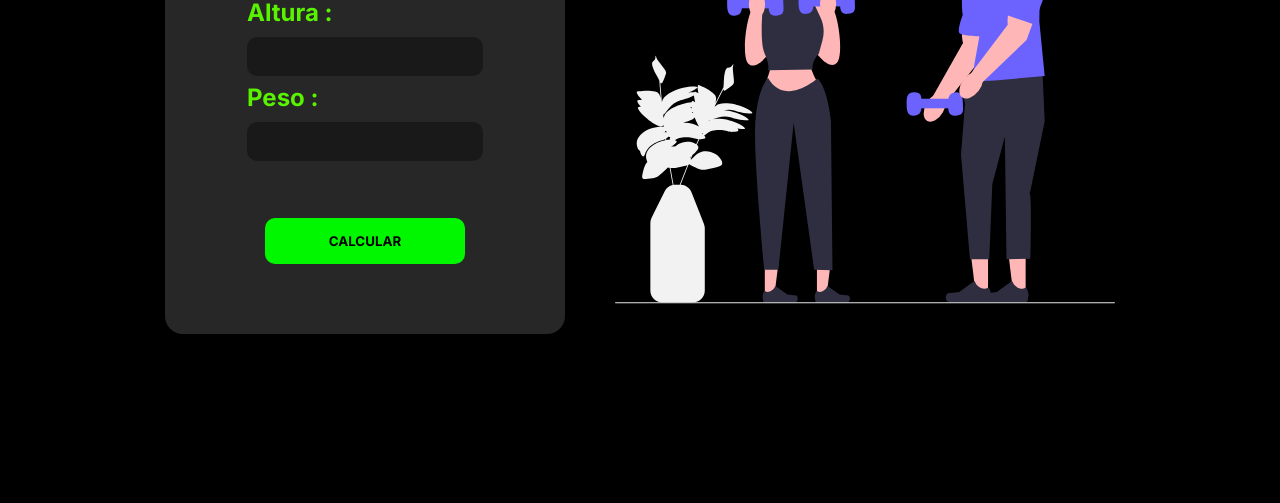
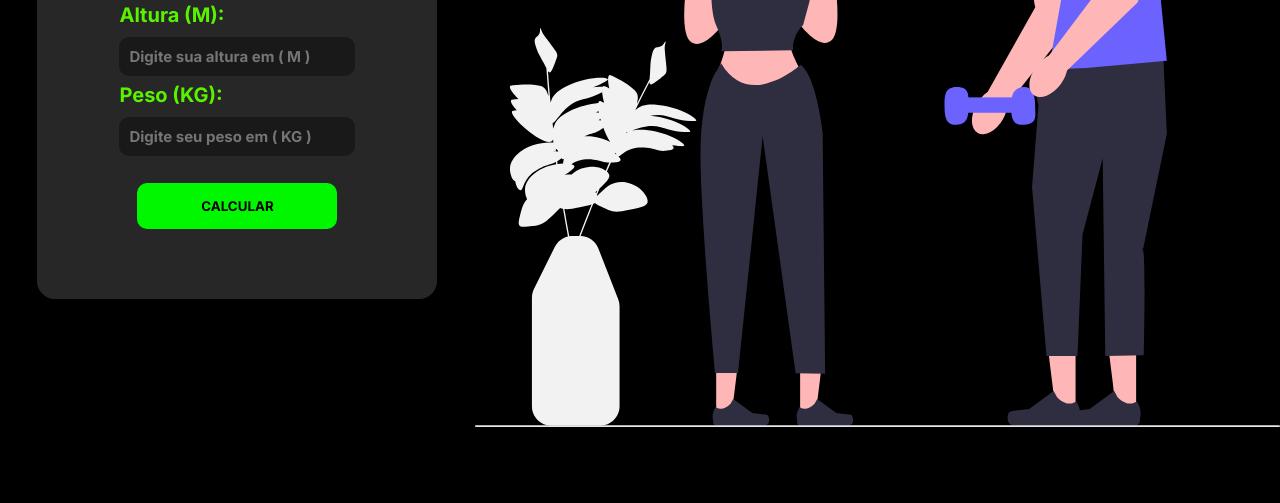
Before and after one commit to AdeilsonDias/Calculadora-IMC-, a plain HTML site: page index.html in a window 1280 px wide. Shown: the part 297-800 px from the top of the page. Drawn offline with Linux system fonts and the light colour scheme.

Commit message:
Calculadora IMC

```diff
--- a/index.html
+++ b/index.html
@@ -19,11 +19,11 @@
 
                 <div class="inputs_">
 
-                    <label for="altura">Altura :</label>
-                    <input type="number" name="Altura" id="altura" >
+                    <label for="altura">Altura (M):</label>
+                    <input type="number" name="Altura" id="altura" placeholder="Digite sua altura em ( M )" >
 
-                    <label for="Peso">Peso :</label>
-                    <input type="number" name="Peso" id="peso" >
+                    <label for="Peso">Peso (KG):</label>
+                    <input type="number" name="Peso" id="peso" placeholder="Digite seu peso em ( KG )">
                 </div>
 
                 <div class="button_edit">
--- a/style.css
+++ b/style.css
@@ -1,10 +1,11 @@
-*{
+* {
     margin: 0;
     padding: 0;
     box-sizing: border-box;
     font-family: "Inter", sans-serif;
     font-optical-sizing: auto;
     font-weight: 700;
+    overflow: hidden;
 }
 
 .container_sections {
@@ -14,56 +15,67 @@
     align-items: center;
     height: 100vh;
     margin: 0 auto;
-    gap: 50px;
+
 }
+
 .img_edição img {
-    width: 500px;
-    height: 500px;
+    max-width: 100%;
+    height: auto;
 }
 
 .container_imc {
-   background-color: rgb(39, 39, 39);
-   border-radius: 18px;
+    background-color: rgb(39, 39, 39);
+    border-radius: 18px;
     display: flex;
     justify-content: center;
     flex-direction: column;
     align-items: center;
     padding: 40px;
-    width: 400px;
+    max-width: 400px;
+    width: 100%;
+    margin: 0 auto;
 }
+
 .text_h1 {
     color: white;
     font-size: 20px;
+}
 
-}
 .text_h1 span {
     color: rgb(0, 247, 0);
-    border-bottom: 1px solid rgb(0, 247, 0) ;
+    border-bottom: 1px solid rgb(0, 247, 0);
 }
-.inputs_{
+
+.inputs_ {
     color: white;
     display: flex;
     flex-direction: column;
     justify-content: center;
-    padding: 50px;
+    padding: 20px;
 }
+
 .inputs_ label {
     margin-bottom: 10px;
-    font-size: 24px;
+    font-size: 20px;
     color: rgb(89, 243, 0);
+
 }
-.inputs_ input {
+
+.inputs_ input{
     padding: 10px;
     border: none;
     outline: none;
     border-radius: 10px;
     margin-bottom: 7px;
-   background-color: rgba(0, 0, 0, 0.356);
-   font-size: 15px;
-   color: white;
+    background-color: rgba(0, 0, 0, 0.356);
+    font-size: 15px;
+    color: white;
 }
-
-.button_edit input{
+input::-webkit-inner-spin-button {
+    -webkit-appearance: none;
+    -moz-appearance: textfield;
+}
+.button_edit input {
     padding: 15px;
     border: none;
     width: 200px;
@@ -71,25 +83,26 @@
     background-color: rgb(0, 247, 0);
     color: rgb(0, 0, 0);
     text-transform: uppercase;
-    font-weight: 800px;
+    font-weight: 800;
     cursor: pointer;
 }
-.result{
+
+.result {
     margin-top: 30px;
     color: rgb(255, 255, 255);
     text-transform: uppercase;
     text-align: center;
+}
 
-}
-@media screen and (max-width:1024px)   {
-    .img_edição img{
+@media screen and (max-width: 1024px) {
+    .img_edição img {
         display: none;
     }
+}
 
-}
-@media screen and (max-width:767px) {
-    .container_imc{
-       padding: 15px;
-       margin-left: calc((100% - 350px)/2);
+@media screen and (max-width: 467px) {
+
+    .container_imc {
+        transform: scale(90%);
     }
 }
```
Also changed, not shown: 1 other file.
